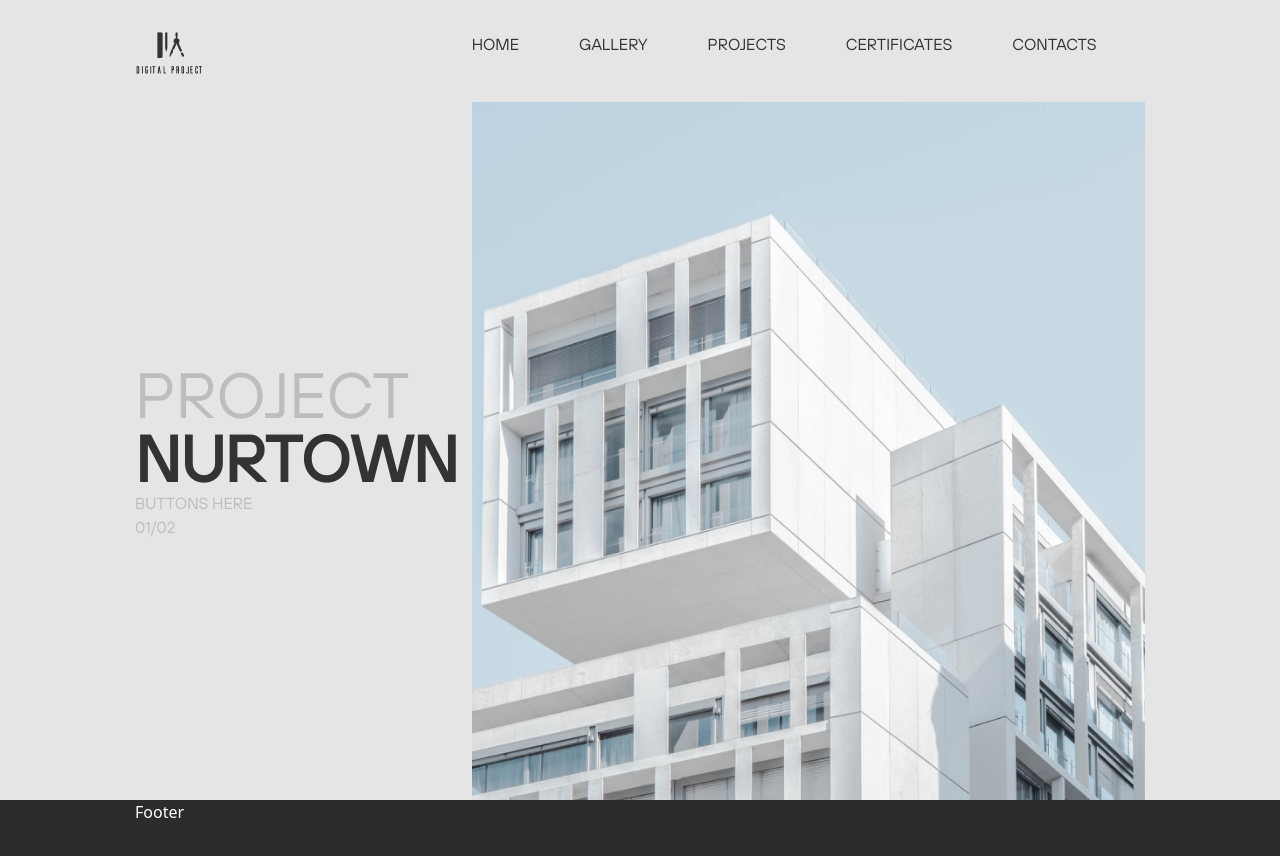
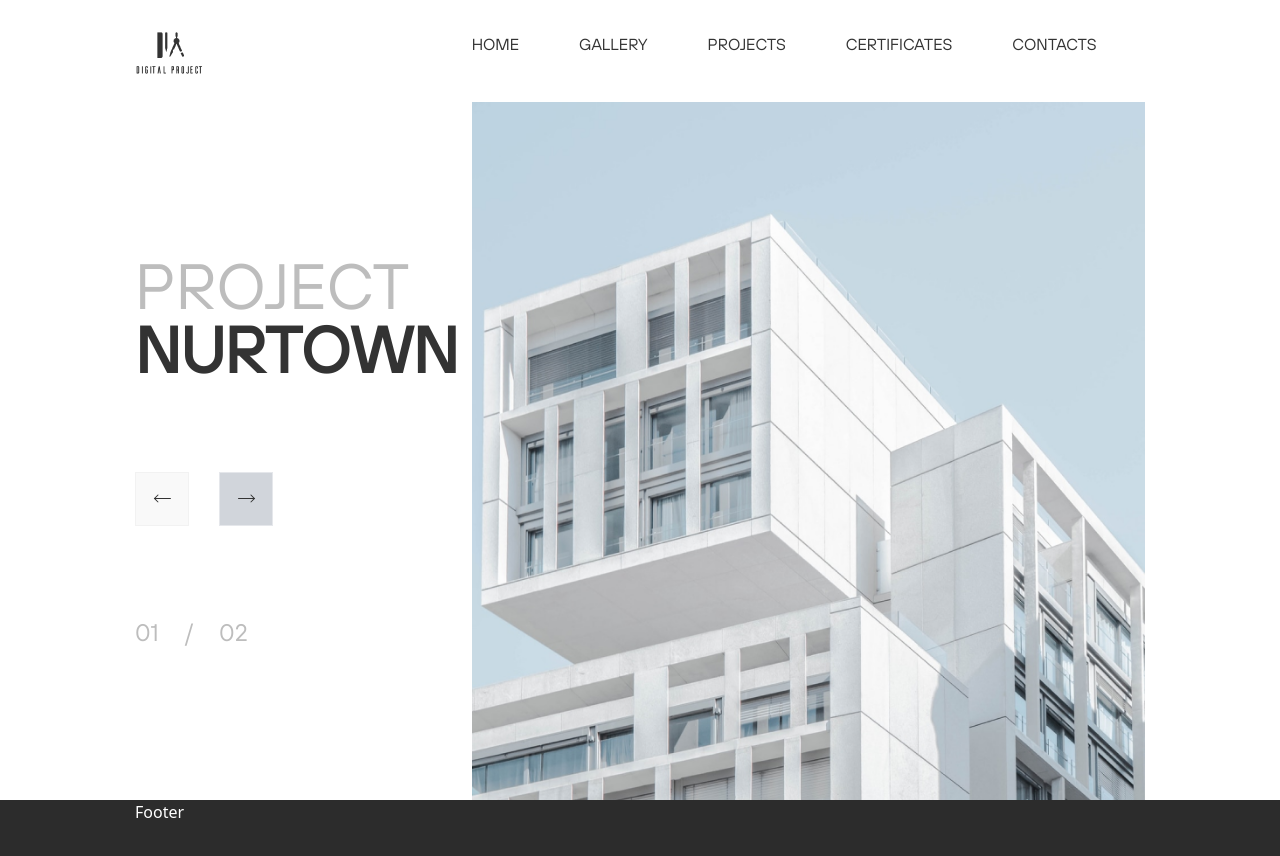
Before and after one commit to rileyarnie/architects, a Next.js app: page / in a window 1280 px wide. Shown: the top 856 px of the page. Built offline with nearby package versions, Linux system fonts and the light colour scheme.

Commit message:
finish up hero section

```diff
--- a/components/Navbar.tsx
+++ b/components/Navbar.tsx
@@ -4,7 +4,7 @@ import icon from "../public/icon.png";
 
 const Navbar = () => {
   return (
-    <nav className="max-h-[6.375rem] h-[6.375rem] fixed top-0 w-full z-10 px-[8.4375rem] py-[2rem] grid grid-flow-col grid-cols-3 text-text-secondary font-hoves uppercase bg-[#E5E5E5]">
+    <nav className="max-h-[6.375rem] h-[6.375rem] fixed top-0 w-full z-10 px-[8.4375rem] py-[2rem] grid grid-flow-col grid-cols-3 text-text-secondary font-hoves uppercase bg-white">
       <Image
         src={icon}
         height={44}
--- /dev/null
+++ b/components/icons/ArrowLeft.tsx
@@ -0,0 +1,28 @@
+import React from 'react'
+
+const ArrowLeft = () => {
+  return (
+    <svg
+      width="24"
+      height="24"
+      viewBox="0 0 24 24"
+      fill="none"
+      xmlns="http://www.w3.org/2000/svg"
+    >
+      <path
+        fill-rule="evenodd"
+        clip-rule="evenodd"
+        d="M21 11.5C21 11.2239 20.7761 11 20.5 11L4.5 11C4.22386 11 4 11.2239 4 11.5C4 11.7761 4.22386 12 4.5 12L20.5 12C20.7761 12 21 11.7761 21 11.5Z"
+        fill="#333333"
+      />
+      <path
+        fill-rule="evenodd"
+        clip-rule="evenodd"
+        d="M8.35355 7.64645C8.15829 7.45118 7.84171 7.45118 7.64645 7.64645L3.79289 11.5L7.64645 15.3536C7.84171 15.5488 8.15829 15.5488 8.35355 15.3536C8.54882 15.1583 8.54882 14.8417 8.35355 14.6464L5.20711 11.5L8.35355 8.35355C8.54882 8.15829 8.54882 7.84171 8.35355 7.64645Z"
+        fill="#333333"
+      />
+    </svg>
+  );
+}
+
+export default ArrowLeft
--- /dev/null
+++ b/components/icons/ArrowRight.tsx
@@ -0,0 +1,28 @@
+import React from 'react'
+
+const ArrowRight = () => {
+  return (
+    <svg
+      width="25"
+      height="24"
+      viewBox="0 0 25 24"
+      fill="none"
+      xmlns="http://www.w3.org/2000/svg"
+    >
+      <path
+        fill-rule="evenodd"
+        clip-rule="evenodd"
+        d="M3.9353 11.5C3.9353 11.2239 4.15916 11 4.4353 11L20.4353 11C20.7114 11 20.9353 11.2239 20.9353 11.5C20.9353 11.7761 20.7114 12 20.4353 12L4.4353 12C4.15916 12 3.9353 11.7761 3.9353 11.5Z"
+        fill="#333333"
+      />
+      <path
+        fill-rule="evenodd"
+        clip-rule="evenodd"
+        d="M16.5817 7.64645C16.777 7.45118 17.0936 7.45118 17.2889 7.64645L21.1424 11.5L17.2889 15.3536C17.0936 15.5488 16.777 15.5488 16.5817 15.3536C16.3865 15.1583 16.3865 14.8417 16.5817 14.6464L19.7282 11.5L16.5817 8.35355C16.3865 8.15829 16.3865 7.84171 16.5817 7.64645Z"
+        fill="#333333"
+      />
+    </svg>
+  );
+}
+
+export default ArrowRight
--- a/pages/index.tsx
+++ b/pages/index.tsx
@@ -1,4 +1,6 @@
 import Head from "next/head";
+import ArrowLeft from "../components/icons/ArrowLeft";
+import ArrowRight from "../components/icons/ArrowRight";
 
 export default function Home() {
   return (
@@ -9,13 +11,24 @@ export default function Home() {
         <link rel="icon" href="/icon.png" />
       </Head>
       <main className="px-[8.4375rem] mt-[6.375rem] h-[calc(100vh-6.375rem)] max-h-[calc(100vh-6.375rem)] grid grid-cols-3  font-hoves uppercase">
-        <div className="flex flex-col  my-auto">
+        <div className="flex flex-col  my-auto space-y-[5.625rem]">
           <h3 className="text-[4rem] leading-[4rem]">
-            Project <br />{" "}
+            Project <br />
             <span className="text-text-secondary font-semibold">Nurtown</span>
           </h3>
-          <div className="">buttons here</div>
-          <p>01/02</p>
+          <div className="flex space-x-[1.875rem]">
+            <div className="border-[1px] border-[#F2F2F2] bg-[#F9F9F9] h-[3.375rem] w-[3.375rem] grid place-items-center">
+              <ArrowLeft />
+            </div>
+            <div className="border-[1px] border-gray-200 bg-gray-300 h-[3.375rem] w-[3.375rem] grid place-items-center">
+              <ArrowRight />
+            </div>
+          </div>
+          <div className="flex text-2xl space-x-[1.625rem]">
+            <p>01</p>
+            <p>/</p>
+            <p>02</p>
+          </div>
         </div>
         <div className=" col-span-2  bg-first-hero bg-center bg-cover bg-no-repeat"></div>
       </main>
--- a/styles/globals.css
+++ b/styles/globals.css
@@ -4,7 +4,7 @@
 
 @layer base {
   body {
-    @apply bg-[#E5E5E5];
+    /* @apply bg-[#E5E5E5]; */
     @apply text-[#BDBDBD]
     /* @apply px-[8.4375rem]; */;
   }
```
